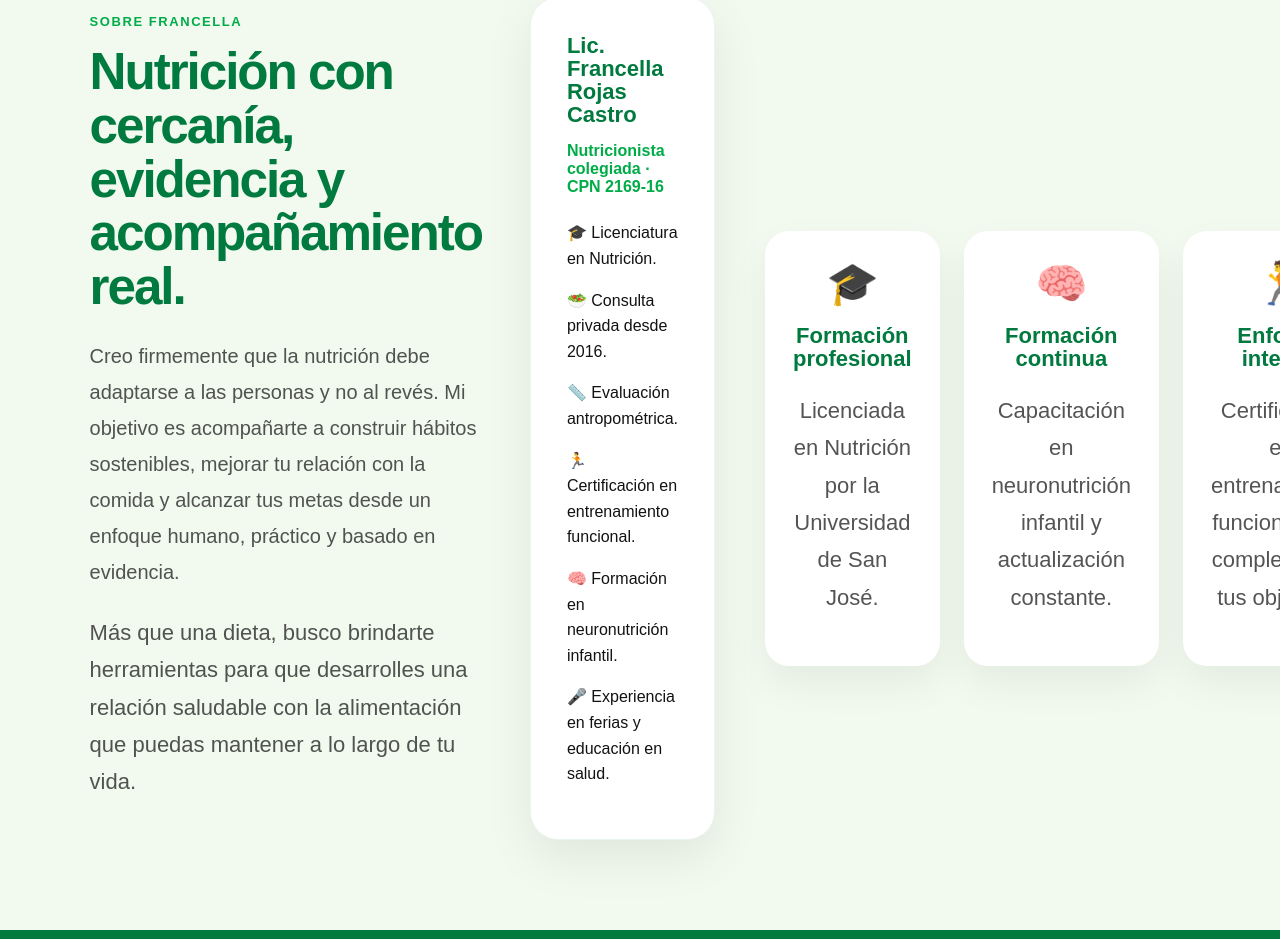
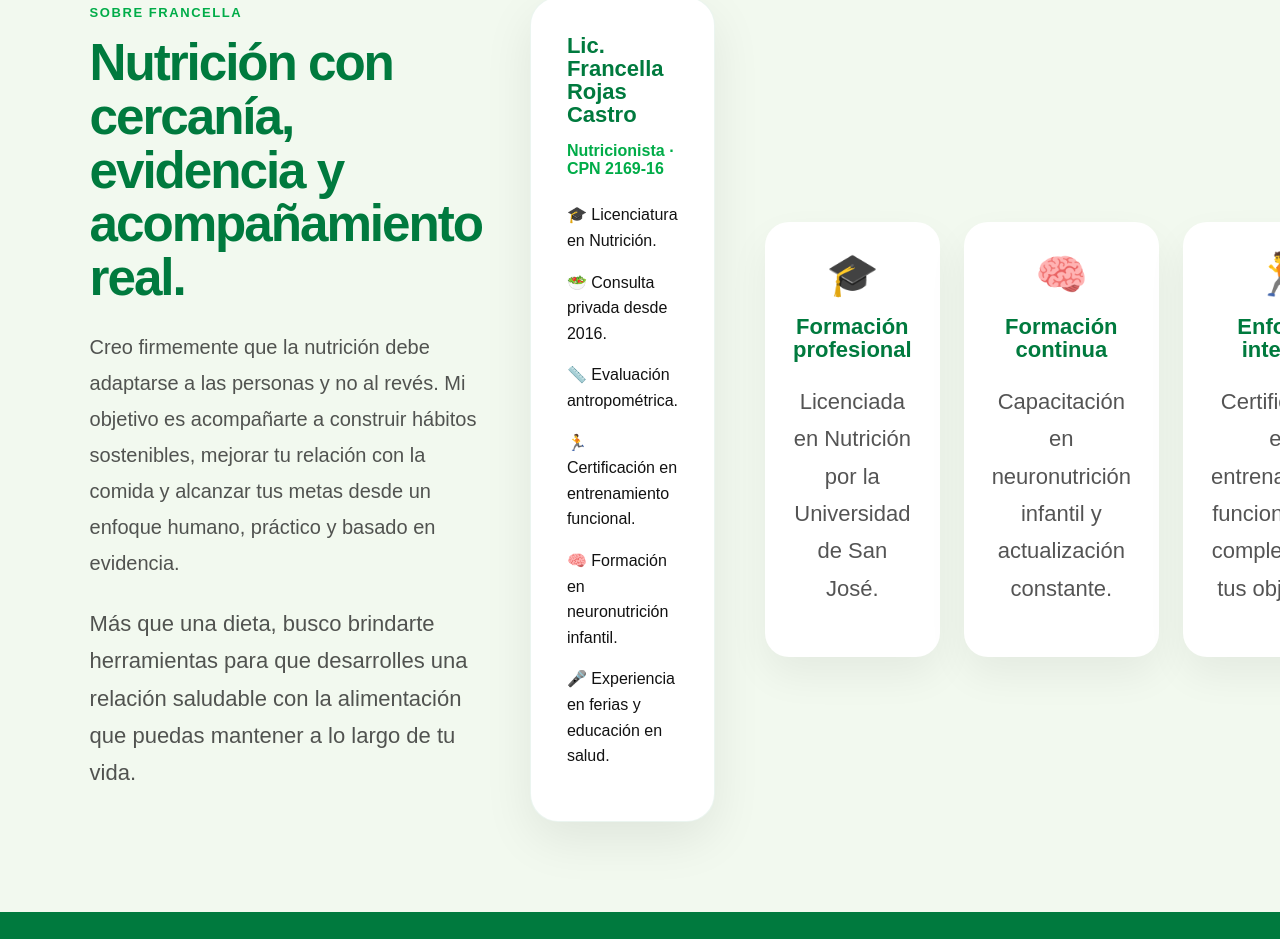
Before and after one commit to tebancole/nutricion-efectiva, a Next.js app: page / in a window 1280 px wide. Shown: the part 1921-2860 px from the top of the page. Built offline with nearby package versions, Linux system fonts and the light colour scheme.

Commit message:
Text update

```diff
--- a/src/app/page.tsx
+++ b/src/app/page.tsx
@@ -141,7 +141,7 @@ useEffect(() => {
             <h3>Lic. Francella Rojas Castro</h3>
 
             <p className="credentialNumber">
-              Nutricionista colegiada · CPN 2169-16
+              Nutricionista · CPN 2169-16
             </p>
 
             <ul className="credentialsList">
```
